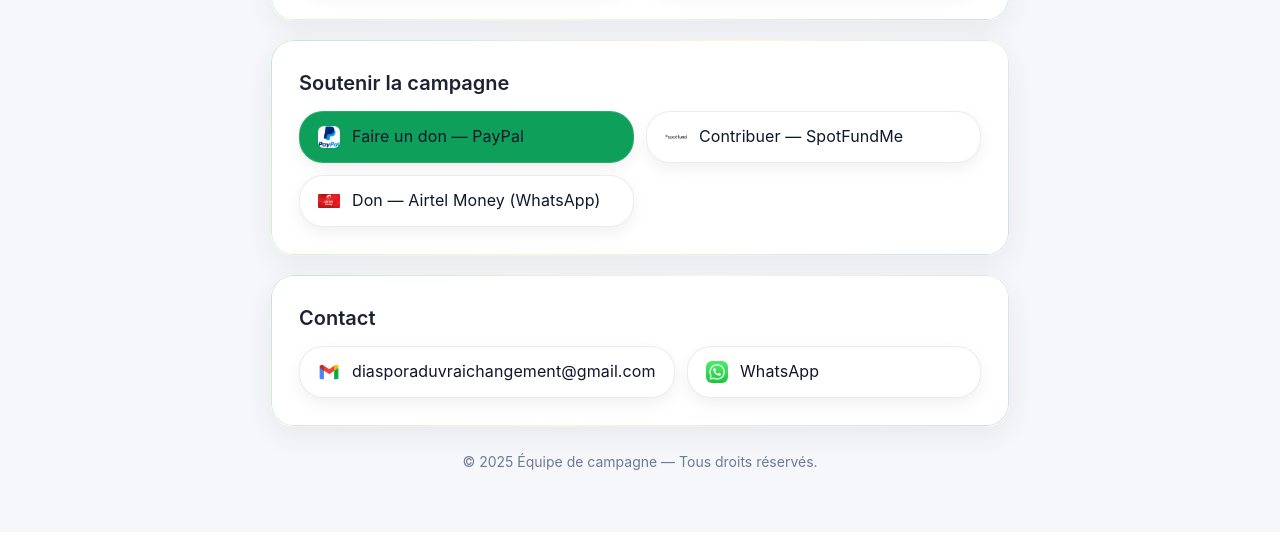
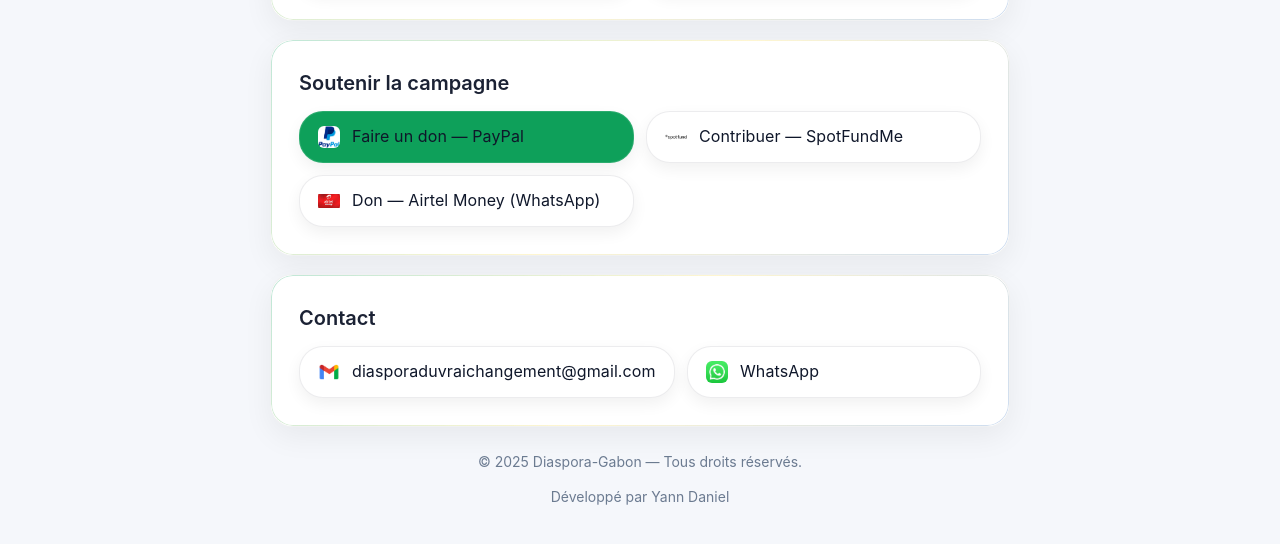
Before and after one commit to Yann11GAB/qr-code, a plain HTML site: page index.html in a window 1280 px wide. Shown: the part 556-1100 px from the top of the page. Drawn offline with Linux system fonts and the light colour scheme.

Commit message:
Ajout de la landing page QR Code

```diff
--- a/index.html
+++ b/index.html
@@ -98,7 +98,8 @@
     </section>
 
     <footer class="footer">
-      <p>© <span id="year"></span> Équipe de campagne — Tous droits réservés.</p>
+      <p>© <span id="year"></span> Diaspora-Gabon — Tous droits réservés.</p>
+      <p>Développé par Yann Daniel</p>
     </footer>
   </main>
 
```
